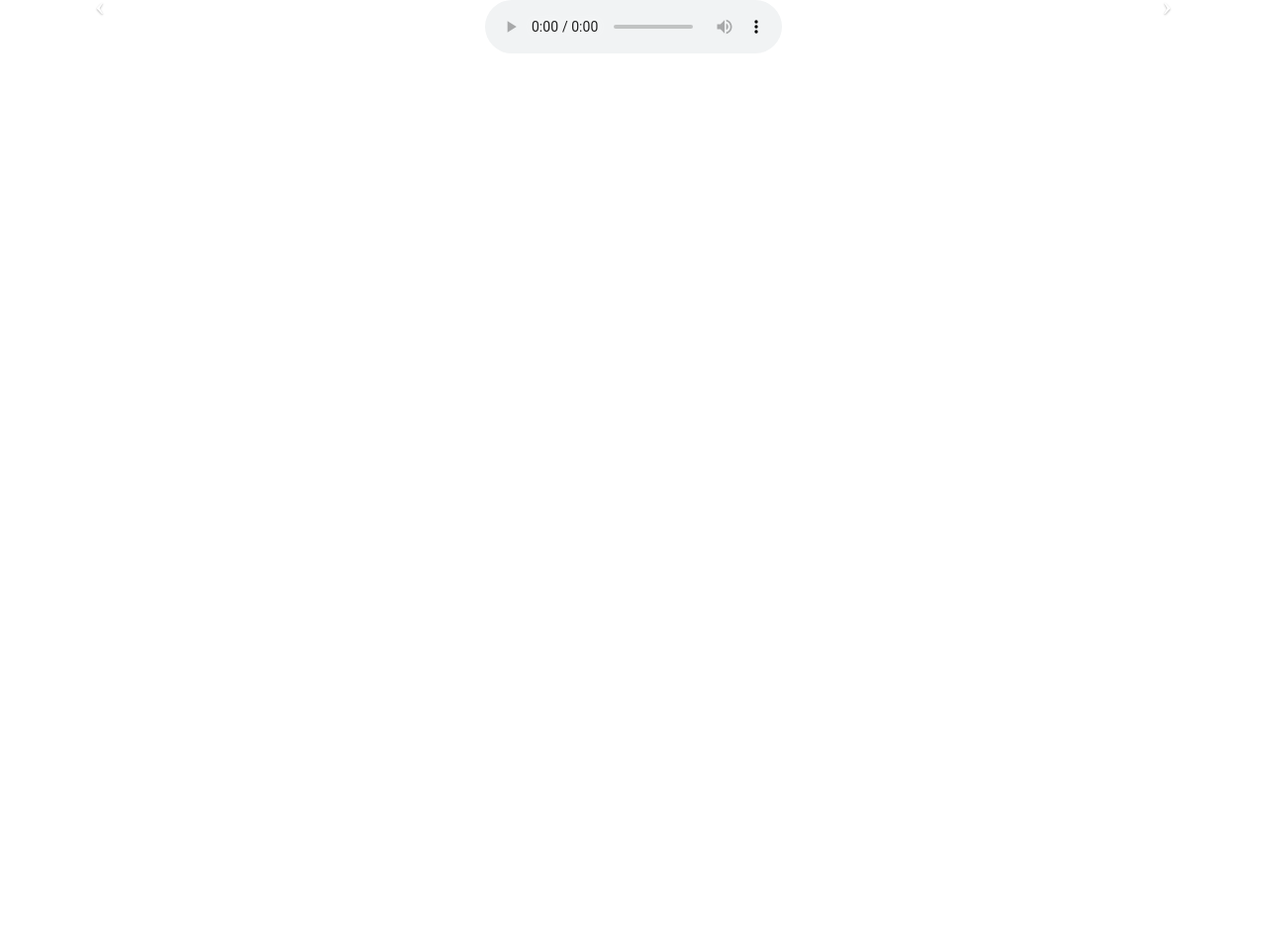
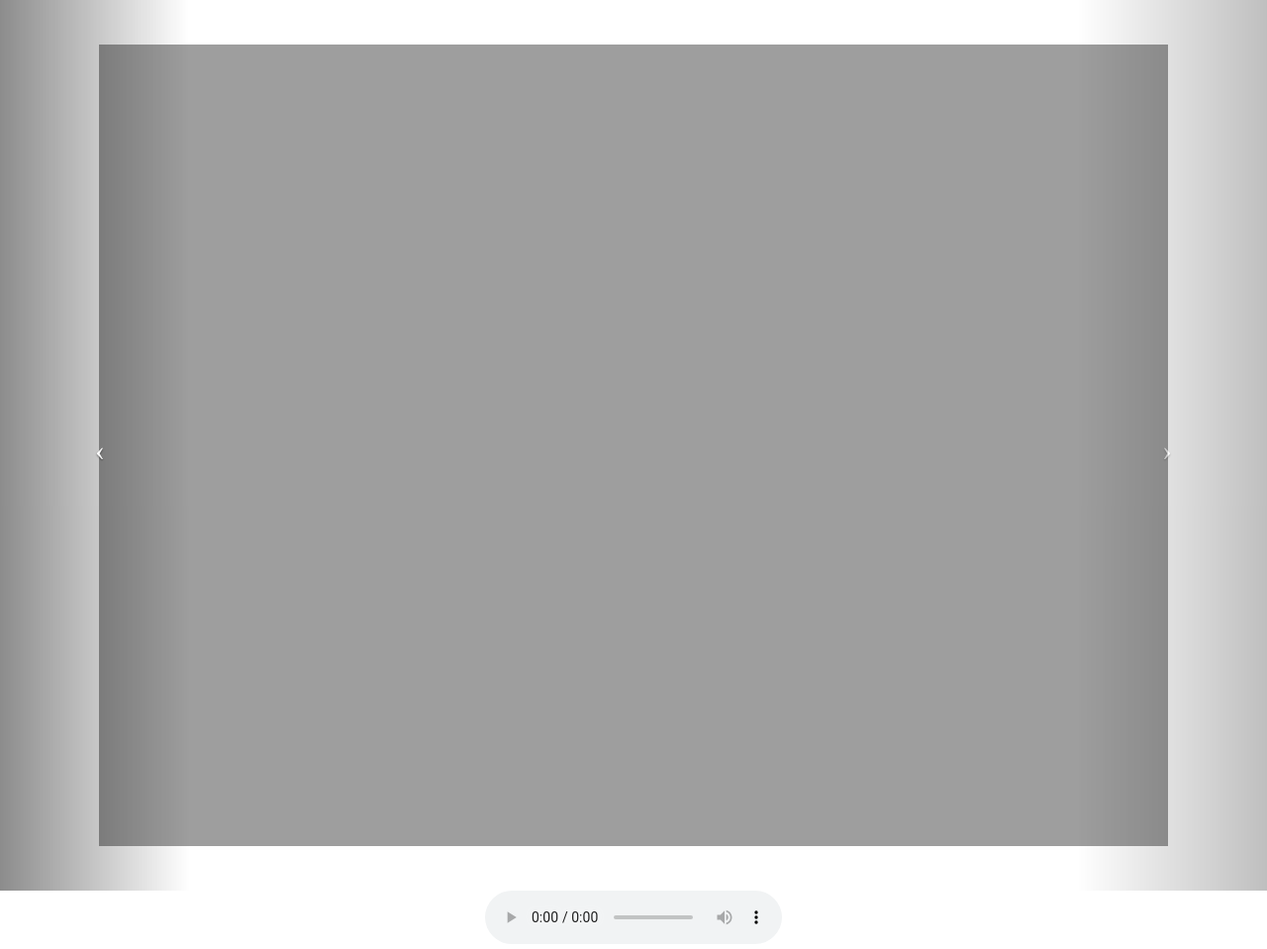
Before and after one commit to letterracer/letterracer.github.io, a Jekyll site: the page feature/market/market.html, which Jekyll copies as it is, in a window 1280 px wide. Shown: the whole page at 99% size. Built offline with Jekyll 4.4.1, drawn with Linux system fonts in a browser that asks for light colours; nearby versions of some CDN libraries; library files that are not in the unit come from our copies; before the commit the page ends 900 px from its top, so only the background shows below that.

Commit message:
fix market page

```diff
--- a/feature/market/market.html
+++ b/feature/market/market.html
@@ -23,9 +23,9 @@
     <meta name="apple-mobile-web-app-title" content="Letter Racer">
     <title>MARKET</title>
     <!-- Bootstrap Core CSS -->
-    <link href="css/market/bootstrap.min.css" rel="stylesheet">
+    <link href="https://maxcdn.bootstrapcdn.com/bootstrap/3.3.6/css/bootstrap.min.css" rel="stylesheet">
     <!-- Custom CSS -->
-    <link href="css/market/full-slider.css" rel="stylesheet">
+    <link href="http://letterracer.com/css/ui/main/splash-market/full-slider.css" rel="stylesheet">
     <!-- HTML5 Shim and Respond.js IE8 support of HTML5 elements and media queries -->
     <!-- WARNING: Respond.js doesn't work if you view the page via file:// -->
     <!--[if lt IE 9]>
@@ -53,83 +53,83 @@
         <!-- Wrapper for Slides -->
         <div class="carousel-inner">
             <div class="item active">
-                <div class="fill" style="background-image:url('/img/splash-market/cover.jpg');
+                <div class="fill" style="background-image:url('http://www.letterracer.com/img/splash-market/cover.jpg');
                                          background-repeat:no-repeat;
                                          background-size:auto 90%;"></div></div>
             <div class="item">
-                <div class="fill" style="background-image:url('/img/splash-market/page1.jpg');
+                <div class="fill" style="background-image:url('http://www.letterracer.com/img/splash-market/page1.jpg');
                                          background-repeat:no-repeat;
                                          background-size:auto 90%;"></div></div>
             <div class="item">
-                <div class="fill" style="background-image:url('/img/splash-market/page2.jpg');
+                <div class="fill" style="background-image:url('http://www.letterracer.com/img/splash-market/page2.jpg');
                                          background-repeat:no-repeat;
                                          background-size:auto 90%;"></div></div>
             <div class="item">
-                <div class="fill" style="background-image:url('/img/splash-market/page3.jpg');
+                <div class="fill" style="background-image:url('http://www.letterracer.com/img/splash-market/page3.jpg');
                                          background-repeat:no-repeat;
                                          background-size:auto 90%;"></div></div>
             <div class="item">
-                <div class="fill" style="background-image:url('/img/splash-market/page4.jpg');
+                <div class="fill" style="background-image:url('http://www.letterracer.com/img/splash-market/page4.jpg');
                                          background-repeat:no-repeat;
                                          background-size:auto 90%;"></div></div>
             <div class="item">
-                <div class="fill" style="background-image:url('/img/splash-market/page5.jpg');
+                <div class="fill" style="background-image:url('http://www.letterracer.com/img/splash-market/page5.jpg');
                                          background-repeat:no-repeat;
                                          background-size:auto 90%;"></div></div>
             <div class="item">
-                <div class="fill" style="background-image:url('/img/splash-market/page6.jpg');
+                <div class="fill" style="background-image:url('http://www.letterracer.com/img/splash-market/page6.jpg');
                                          background-repeat:no-repeat;
                                          background-size:auto 90%;"></div></div>
             <div class="item">
-                <div class="fill" style="background-image:url('/img/splash-market/page7.jpg');
+                <div class="fill" style="background-image:url('http://www.letterracer.com/img/splash-market/page7.jpg');
                                          background-repeat:no-repeat;
                                          background-size:auto 90%;"></div></div>
             <div class="item">
-                <div class="fill" style="background-image:url('/img/splash-market/page8.jpg');
+                <div class="fill" style="background-image:url('http://www.letterracer.com/img/splash-market/page8.jpg');
                                          background-repeat:no-repeat;
                                          background-size:auto 90%;"></div></div>
             <div class="item">
-                <div class="fill" style="background-image:url('/img/splash-market/page9.jpg');
+                <div class="fill" style="background-image:url('http://www.letterracer.com/img/splash-market/page9.jpg');
                                          background-repeat:no-repeat;
                                          background-size:auto 90%;"></div></div>
             <div class="item">
-                <div class="fill" style="background-image:url('/img/splash-market/page10.jpg');
+                <div class="fill" style="background-image:url('http://www.letterracer.com/img/splash-market/page10.jpg');
                                          background-repeat:no-repeat;
                                          background-size:auto 90%;"></div></div>
             <div class="item">
-                <div class="fill" style="background-image:url('/img/splash-market/page11.jpg');
+                <div class="fill" style="background-image:url('http://www.letterracer.com/img/splash-market/page11.jpg');
                                          background-repeat:no-repeat;
                                          background-size:auto 90%;"></div></div>
             <div class="item">
-                <div class="fill" style="background-image:url('/img/splash-market/page12.jpg');
+                <div class="fill" style="background-image:url('http://www.letterracer.com/img/splash-market/page12.jpg');
                                          background-repeat:no-repeat;
                                          background-size:auto 90%;"></div></div>
             <div class="item">
-                <div class="fill" style="background-image:url('/img/splash-market/page13.jpg');
+                <div class="fill" style="background-image:url('http://www.letterracer.com/img/splash-market/page13.jpg');
                                          background-repeat:no-repeat;
                                          background-size:auto 90%;"></div></div>
             <div class="item">
-                <div class="fill" style="background-image:url('/img/splash-market/page14.jpg');
+                <div class="fill" style="background-image:url('http://www.letterracer.com/img/splash-market/page14.jpg');
                                          background-repeat:no-repeat;
                                          background-size:auto 90%;"></div></div>
             <div class="item">
-                <div class="fill" style="background-image:url('/img/splash-market/page15.jpg');
+                <div class="fill" style="background-image:url('http://www.letterracer.com/img/splash-market/page15.jpg');
                                          background-repeat:no-repeat;
                                          background-size:auto 90%;"></div></div>
             <div class="item">
-                <div class="fill" style="background-image:url('/img/splash-market/page16.jpg');
+                <div class="fill" style="background-image:url('http://www.letterracer.com/img/splash-market/page16.jpg');
                                          background-repeat:no-repeat;
                                          background-size:auto 90%;"></div></div>
             <div class="item">
-                <div class="fill" style="background-image:url('/img/splash-market/page17.jpg');
+                <div class="fill" style="background-image:url('http://www.letterracer.com/img/splash-market/page17.jpg');
                                          background-repeat:no-repeat;
                                          background-size:auto 90%;"></div></div>
             <div class="item">
-                <div class="fill" style="background-image:url('/img/splash-market/page18.jpg');
+                <div class="fill" style="background-image:url('http://www.letterracer.com/img/splash-market/page18.jpg');
                                          background-repeat:no-repeat;
                                          background-size:auto 90%;"></div></div>
             <div class="item">
-                <div class="fill" style="background-image:url('/img/splash-market/page19.jpg');
+                <div class="fill" style="background-image:url('http://www.letterracer.com/img/splash-market/page19.jpg');
                                          background-repeat:no-repeat;
                                          background-size:auto 90%;"></div></div>
         </div>
@@ -142,7 +142,7 @@
         </a>
     </header>
     <center><audio controls autoplay>
-        <source src="audio/market.mp3" type="audio/mpeg">
+        <source src="http://www.letterracer.com/audio/market.mp3" type="audio/mpeg">
     </audio></center>
 </body>
 </html>
```
Also changed, not shown: other parts of feature/market/market.html (+4 -4 lines).
